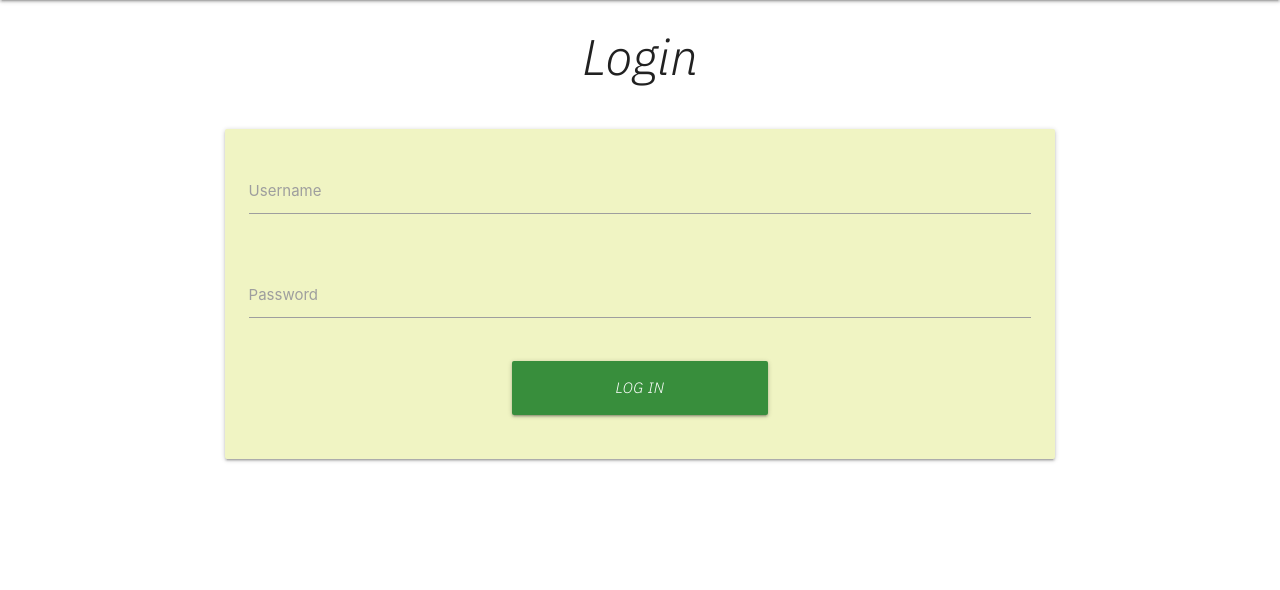
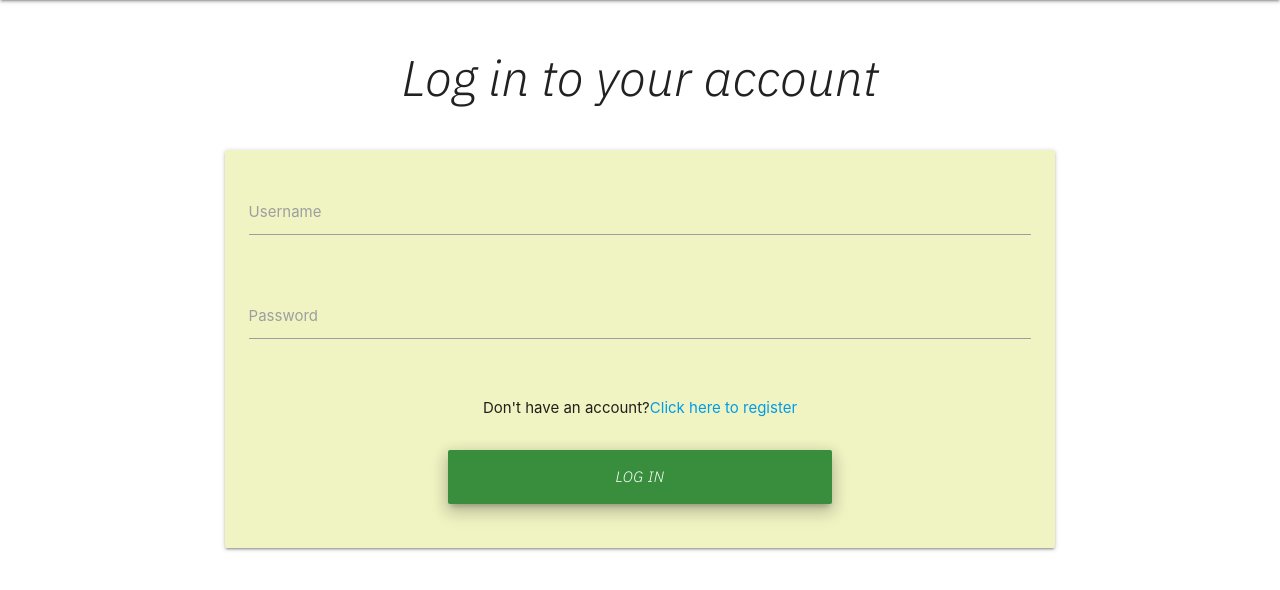
Before and after one commit to matildamuyingo/MilestoneProject3, a Flask app: page /login in a window 1280 px wide. Shown: the part 64-654 px from the top of the page. Run offline with Flask 2, Linux system fonts and the light colour scheme; some libraries are stand-ins or nearby versions.

Commit message:
Added post method to login form

```diff
--- a/app.py
+++ b/app.py
@@ -17,7 +17,7 @@ def homepage():
     return render_template('homepage.html')
 
 
-@app.route('/login')
+@app.route('/login', methods=["GET", "POST"])
 def login():
     return render_template('login.html')
 
--- a/static/css/style.css
+++ b/static/css/style.css
@@ -15,13 +15,27 @@ font-family: 'Questrial', sans-serif;
 h3.main-heading-text {
     font-family: 'IBM Plex Sans', sans-serif;
     font-size: 50px;
+    margin-top: 50px;
 }
 
 .top-space {
-    margin-top: 80px;
+    margin-top: 60px;
 }
 
 .duo-buttons {
-    width: 20vw;
+    width: 30vw;
     font-family: 'IBM Plex Sans', sans-serif;
 }
+
+.sign-up-par {
+    padding: 15px 0;
+}
+
+
+/* ---------------------Media --------------------*/
+
+@media screen and (max-width: 760px) {
+    .duo-buttons {
+        width: 50vw;
+    }
+}
--- a/templates/login.html
+++ b/templates/login.html
@@ -2,12 +2,12 @@
 {% block content %}
 
     <div class="row center-align">
-        <h3 class="main-heading-text">Login</h3>
+        <h3 class="main-heading-text">Log in to your account</h3>
     </div>
 
 	<div class="row">
 
-		<form class="col s12 m8 offset-m2">
+		<form class="col s12 m8 offset-m2" method="POST" action="{{ url_for('login') }}">
         <div class="card-panel  lime lighten-4">
 			<!--
             <div class="row">
@@ -44,9 +44,11 @@
 				</div>
 			</div>
 
+            <p class="center-align sign-up-par">Don't have an account?<a href="#">Click here to register</a></p>
+
             <!--Submit Button-->
             <div class="row center-align">
-                <button type="submit" class="btn-large green darken-2 duo-buttons">Log In</button>
+                <button type="submit" class="btn-large green darken-2 duo-buttons z-depth-3">Log In</button>
             </div>
         </div>
 		</form>
```
Also changed, not shown: README.md.
